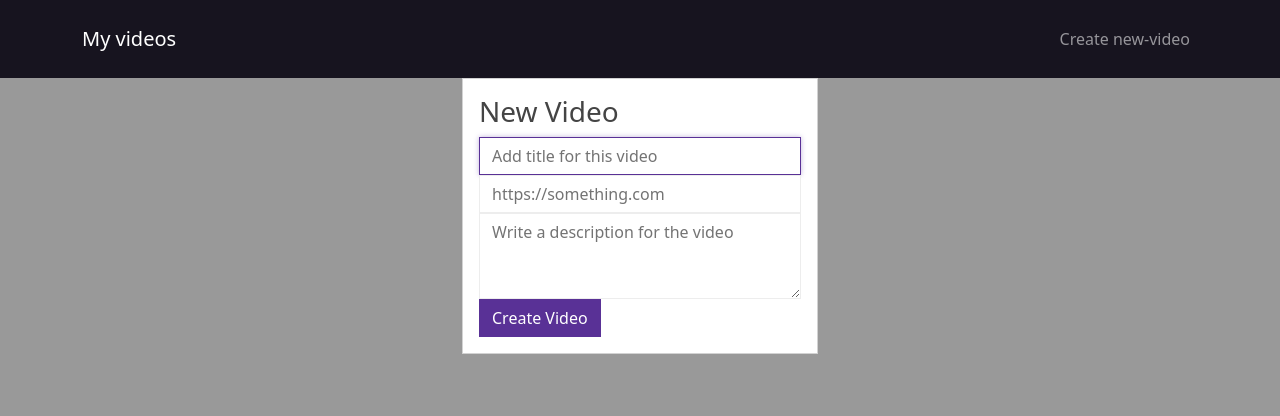
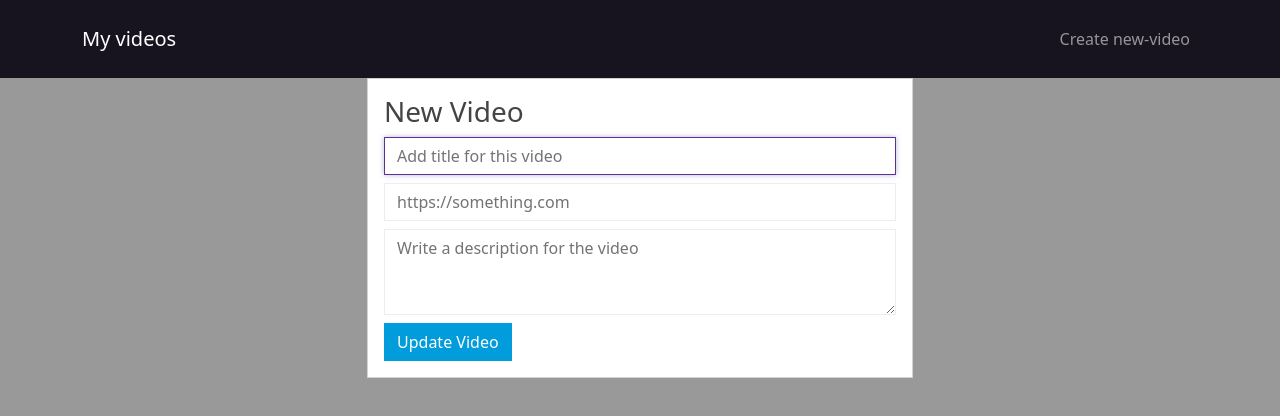
Before and after one commit to retojonatan/crud-videos, a React (Create React App) app in the folder frontend/: page /update-video/1 in a window 1280 px wide. Shown: the top 416 px of the page. Built offline with nearby package versions, Linux system fonts and the light colour scheme; no server answers.

Commit message:
added videoForm to handle create and update videos

```diff
--- a/frontend/src/components/Videos/VideoForm.tsx
+++ b/frontend/src/components/Videos/VideoForm.tsx
@@ -1,8 +1,14 @@
-import React, { ChangeEvent, FormEvent, useState } from "react";
-import { useHistory } from "react-router-dom";
+import React, { ChangeEvent, FormEvent, useEffect, useState } from "react";
+import { useHistory, useParams } from "react-router-dom";
 import { toast } from "react-toastify";
 import Video from "./Video";
 import * as videoService from "./VideoService";
+
+type InputChange = ChangeEvent<HTMLInputElement | HTMLTextAreaElement>;
+
+interface Params {
+  id: string;
+}
 
 const VideoForm = () => {
   const initialState = {
@@ -12,10 +18,14 @@ const VideoForm = () => {
   };
 
   const [video, setVideo] = useState<Video>(initialState);
+  const history = useHistory();
+  const params = useParams<Params>();
 
-  type InputChange = ChangeEvent<HTMLInputElement | HTMLTextAreaElement>;
-
-  const history = useHistory();
+  const getVideo = async (id: string) => {
+    const res = await videoService.getVideo(id);
+    const { title, description, url } = res.data;
+    setVideo({ title, description, url });
+  };
 
   const handleInputChange = (e: InputChange) => {
     setVideo({ ...video, [e.target.name]: e.target.value });
@@ -23,19 +33,30 @@ const VideoForm = () => {
 
   const handleSubmit = async (e: FormEvent<HTMLFormElement>) => {
     e.preventDefault();
-    await videoService.createVideo(video);
-    toast.success("New video added");
+    if (!params.id) {
+      await videoService.createVideo(video);
+      toast.success("New video added");
+    } else {
+      await videoService.updateVideo(params.id, video);
+      toast.success("Video updated");
+    }
+    // setVideo(initialState);
     history.push("/");
   };
 
+  useEffect(() => {
+    if (params.id) getVideo(params.id);
+    // eslint-disable-next-line react-hooks/exhaustive-deps
+  }, []);
+
   return (
     <div className="row">
-      <div className="col-md-4 offset-md-4">
+      <div className="col-md-6 offset-md-3">
         <div className="card">
           <div className="card-body">
             <h3>New Video</h3>
             <form onSubmit={handleSubmit}>
-              <div className="form-group">
+              <div className="form-group my-2">
                 <input
                   className="form-control"
                   type="text"
@@ -46,7 +67,7 @@ const VideoForm = () => {
                   autoFocus
                 />
               </div>
-              <div className="form-group">
+              <div className="form-group my-2">
                 <input
                   className="form-control"
                   type="text"
@@ -56,7 +77,7 @@ const VideoForm = () => {
                   value={video.url}
                 />
               </div>
-              <div className="form-group">
+              <div className="form-group my-2">
                 <textarea
                   className="form-control"
                   rows={3}
@@ -66,7 +87,11 @@ const VideoForm = () => {
                   value={video.description}
                 />
               </div>
-              <button className="btn btn-primary">Create Video</button>
+              {params.id ? (
+                <button className="btn btn-info">Update Video</button>
+              ) : (
+                <button className="btn btn-primary">Create Video</button>
+              )}
             </form>
           </div>
         </div>
```
